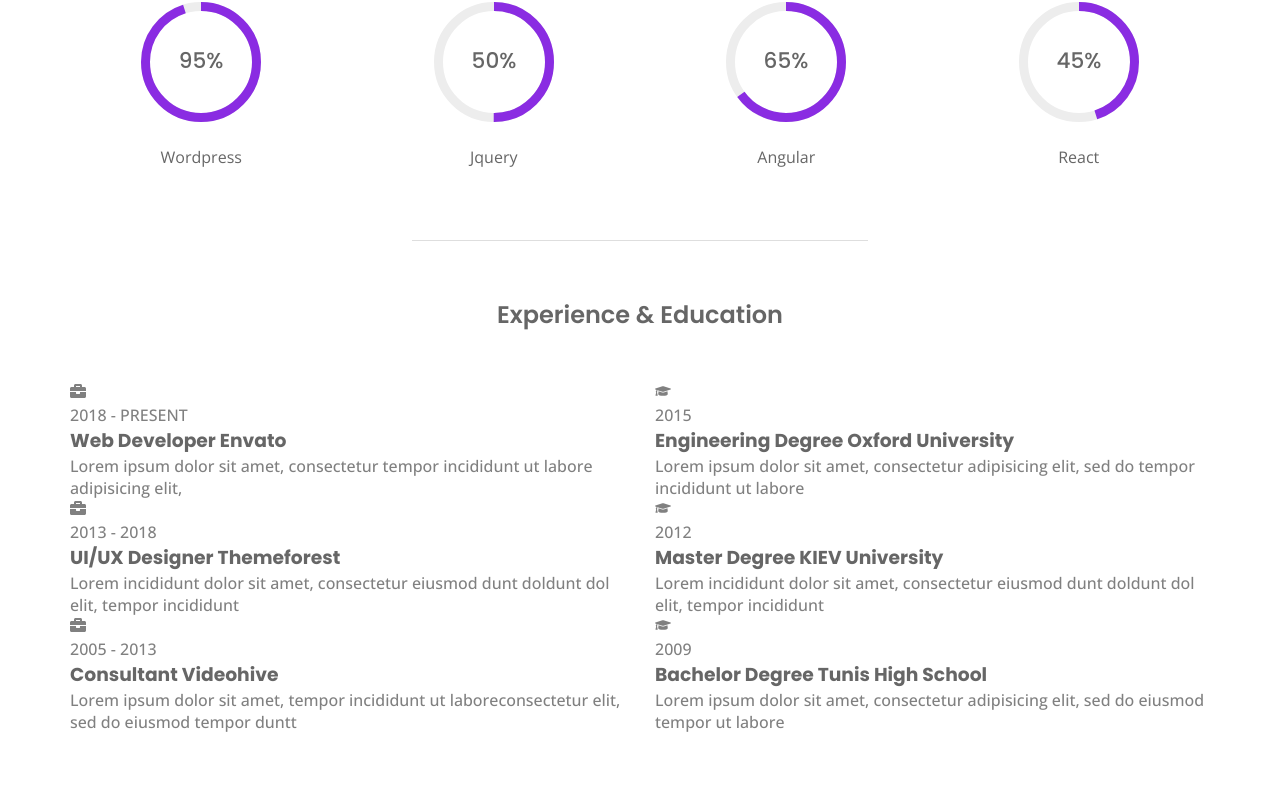
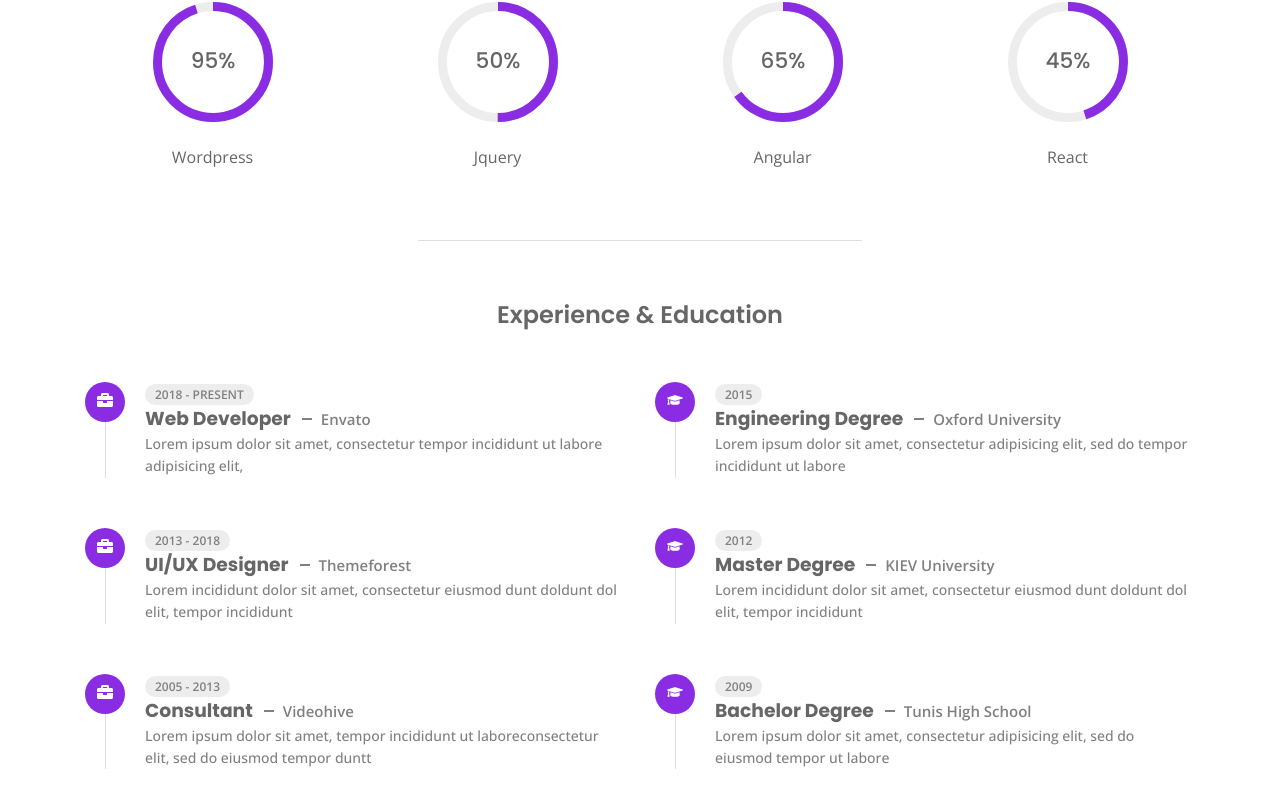
Before and after one commit to abdaziznet/vite-react-portfolio, a React (Vite) app: page /about in a window 1280 px wide. Shown: the part 1027-1834 px from the top of the page. Built offline with nearby package versions, Linux system fonts and the light colour scheme.

Commit message:
portfolio tinggal modal dialognya

```diff
--- a/src/App.css
+++ b/src/App.css
@@ -89,6 +89,7 @@
 .container{
   max-width: 1140px;
   margin-inline: auto;
+  padding-inline: 15px;
 }
 
 .grid{
--- /dev/null
+++ b/src/components/PortfolioItem.jsx
@@ -0,0 +1,51 @@
+import React, { useState } from "react";
+import { portfolio } from "../data";
+import Close from "../assets/close.svg";
+
+const PortfolioItem = ({img, title, details}) => {
+    const [modal,setModal] = useState(false);
+
+    const toggleModal = () => {
+        setModal(!modal);
+    };
+
+  return (
+    <div className="portfolio__item">
+      <img src={img} alt="" className="portfolio__img" />
+
+      <div className="portfolio__hover" onClick={toggleModal}>
+        <h3 className="portfolio__title">{title}</h3>
+      </div>
+
+      {modal && (
+         <div className="portfolio__modal">
+         <div className="portfolio__modal-content">
+           <img src={Close} alt="" className="modal__close" />
+
+           <h3 className="modal__title">{title}</h3>
+
+           <ul className="modal__list grid">
+             {details.map(({ icon, title, desc }, index) => {
+               return (
+                 <li className="modal__item" key={index}>
+                   <span className="item__icon">{icon}</span>
+
+                   <div>
+                     <span className="item__title">{title}</span>
+                     <span className="item__details">{desc}</span>
+                   </div>
+                 </li>
+               );
+             })}
+           </ul>
+
+           <img src={img} alt="" className="model__img" />
+         </div>
+       </div>
+      )}
+
+    </div>
+  );
+};
+
+export default PortfolioItem;
--- a/src/pages/about/about.css
+++ b/src/pages/about/about.css
@@ -3,6 +3,7 @@
 .stats,
 .resume__container {
   grid-template-columns: repeat(2, 1fr);
+  align-items: flex-start;
 }
 
 .info__list {
@@ -61,7 +62,7 @@
   margin: 72px auto 56px;
 }
 
-.subtitle__center{
+.subtitle__center {
   text-align: center;
   margin-bottom: 50px;
 }
@@ -77,25 +78,93 @@
   height: 120px;
 }
 
-.CircularProgressbar-path{
+.CircularProgressbar-path {
   stroke: var(--first-color) !important;
   stroke-linecap: butt !important;
 }
 
-.CircularProgressbar-trail{
+.CircularProgressbar-trail {
   stroke: var(--container-color) !important;
 }
 
-.CircularProgressbar-text{
+.CircularProgressbar-text {
   fill: var(--title-color) !important;
   font-family: var(--second-font) !important;
   font-size: var(--large-font-size) !important;
 }
 
-.skills__title{
+.skills__title {
   font-family: var(--body-font);
   font-size: var(--normal-font-size);
   font-weight: var(--weight-400);
   text-align: center;
   margin-top: 24px;
 }
+
+.resume__item {
+  position: relative;
+  padding-left: 60px;
+}
+
+.resume__item:not(:last-child) {
+  margin-bottom: 50px;
+}
+
+.resume__item::before {
+  content: "";
+  position: absolute;
+  inset-block: 0;
+  left: 20px;
+  border-left: 1px solid var(--border-color);
+}
+
+.resume__icon {
+  position: absolute;
+  left: 0;
+  top: 0;
+  background-color: var(--first-color);
+  color: var(--text-white);
+  width: 40px;
+  height: 40px;
+  border-radius: 50%;
+  text-align: center;
+  line-height: 40px;
+}
+
+.resume__date {
+  background-color: var(--container-color);
+  padding: 2px 10px;
+  border-radius: 20px;
+  font-size: var(--tiny-font-size);
+  font-weight: var(--weight-600);
+}
+
+.resume__seubtitle {
+  font-size: var(--large-font-size);
+  font-weight: var(--weight-500);
+  margin-block: 20px 10px;
+}
+
+.resume__subtitle span {
+  color: var(--text-color);
+  font-family: var(--body-font);
+  font-size: var(--small-font-size);
+  font-weight: var(--weight-600);
+  position: relative;
+  padding-left: 26px;
+}
+
+.resume__subtitle span::before {
+  content: "";
+  position: absolute;
+  left: 7px;
+  top: 9px;
+  width: 10px;
+  height: 2px;
+  background-color: var(--text-color);
+}
+
+.resume__description{
+    font-size: var(--smaller-font-size);
+    line-height: 1.6;
+}
--- a/src/pages/portfolio/Portfolio.jsx
+++ b/src/pages/portfolio/Portfolio.jsx
@@ -1,9 +1,22 @@
-import React from 'react'
+import React from "react";
+import { portfolio } from "../../data";
+import PortfolioItem from "../../components/PortfolioItem";
+import "./portfolio.css"
 
 const Portfolio = () => {
   return (
-    <div>Portfolio</div>
-  )
-}
+    <section className="portfolio section">
+      <h2 className="section__title">
+        My <span>Porfolio</span>
+      </h2>
 
-export default Portfolio
+      <div className="portfolio__container container grid">
+        {portfolio.map((item) => {
+          return <PortfolioItem key={item.id} {...item} />;
+        })}
+      </div>
+    </section>
+  );
+};
+
+export default Portfolio;
--- a/src/pages/portfolio/portfolio.css
+++ b/src/pages/portfolio/portfolio.css
@@ -0,0 +1,46 @@
+.portfolio__container {
+  grid-template-columns: repeat(3, 1fr);
+}
+
+.portfolio__item {
+  position: relative;
+  border-radius: 10px;
+  overflow: hidden;
+  cursor: pointer;
+}
+
+.portfolio__img {
+  height: 250px;
+  width: 100%;
+  object-fit: cover;
+}
+
+.portfolio__hover {
+  background-color: var(--first-color);
+  position: absolute;
+  inset: 0;
+  display: grid;
+  place-items: center;
+  opacity: 0;
+  transition: all 0.5s ease;
+}
+
+.portfolio__item:hover .portfolio__hover {
+  opacity: 1;
+}
+
+.portfolio__title {
+  color: var(--text-white);
+  font-size: var(--large-font-size);
+  font-weight: var(--weight-500);
+}
+
+/* .portfolio__modal{
+    position: fixed;
+    inset: 0;
+    background-color: hsla(0, 0%, 0%, 0.7);
+}
+
+.modal__close{
+    width: 50px;
+} */
```
Lines whose indentation alone changed are shown as unchanged.
